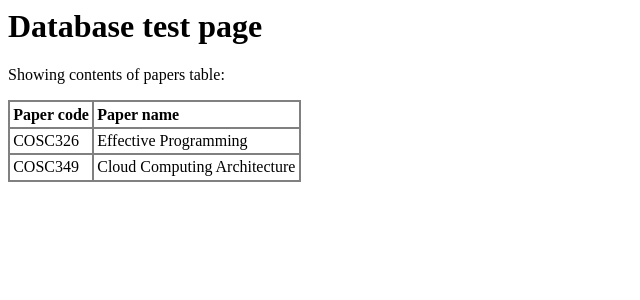
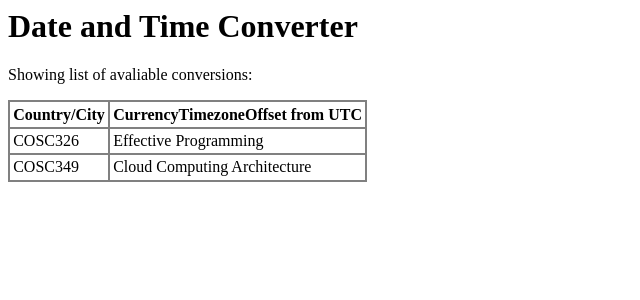
Before and after one commit to kezia-petch/COSC349_Assign_1, a PHP site: page / in a window 1280 px wide. Shown: the top 300 px of the page, without its empty margins (0-640 px from the left). Run offline with PHP 8.4, Linux system fonts and the light colour scheme; data comes from the database, SQL or seed files in the repository.

Commit message:
Added desired row and values to SQL table and slightly modified the index.php file, to change how it was viewed on the web

```diff
--- a/www/index.php
+++ b/www/index.php
@@ -1,6 +1,6 @@
 <!DOCTYPE HTML PUBLIC "-//IETF//DTD HTML//EN">
 <html>
-<head><title>Database test page</title>
+<head><title>Date and Time Converter</title>
 <style>
 th { text-align: left; }
 
@@ -16,12 +16,12 @@ th, td {
 </head>
 
 <body>
-<h1>Database test page</h1>
+  <h1>Date and Time Converter</h1>
 
-<p>Showing contents of papers table:</p>
+<p>Showing list of avaliable conversions:</p>
 
-<table border="1">
-<tr><th>Paper code</th><th>Paper name</th></tr>
+<table border="3">
+  <tr><th>Country/City</th><th>Currency</th<th>Timezone</th<th>Offset from UTC</th></tr>
 
 <?php
 
```
